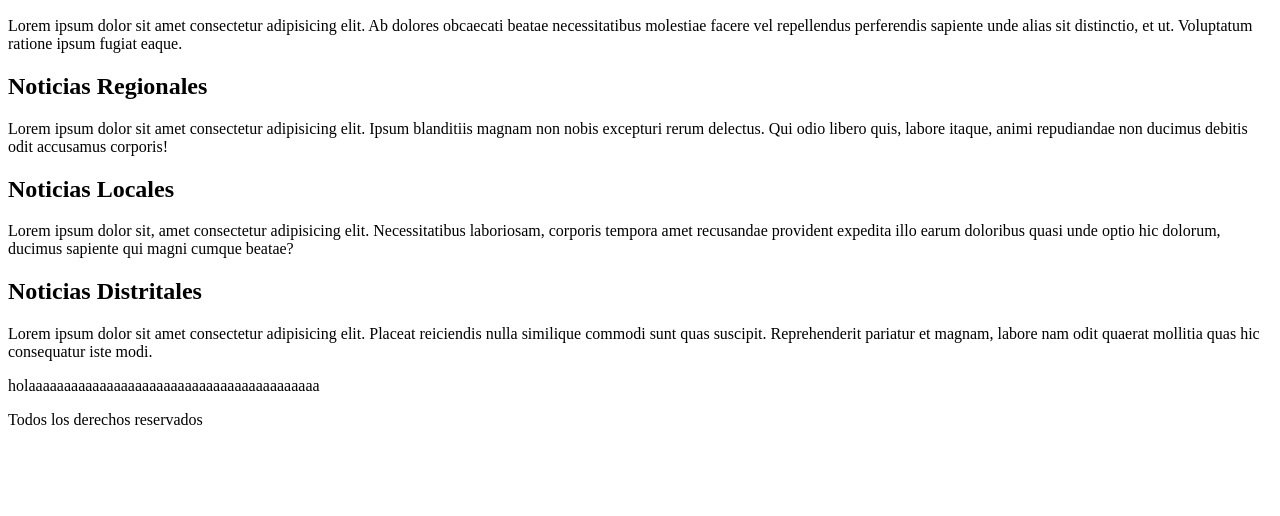
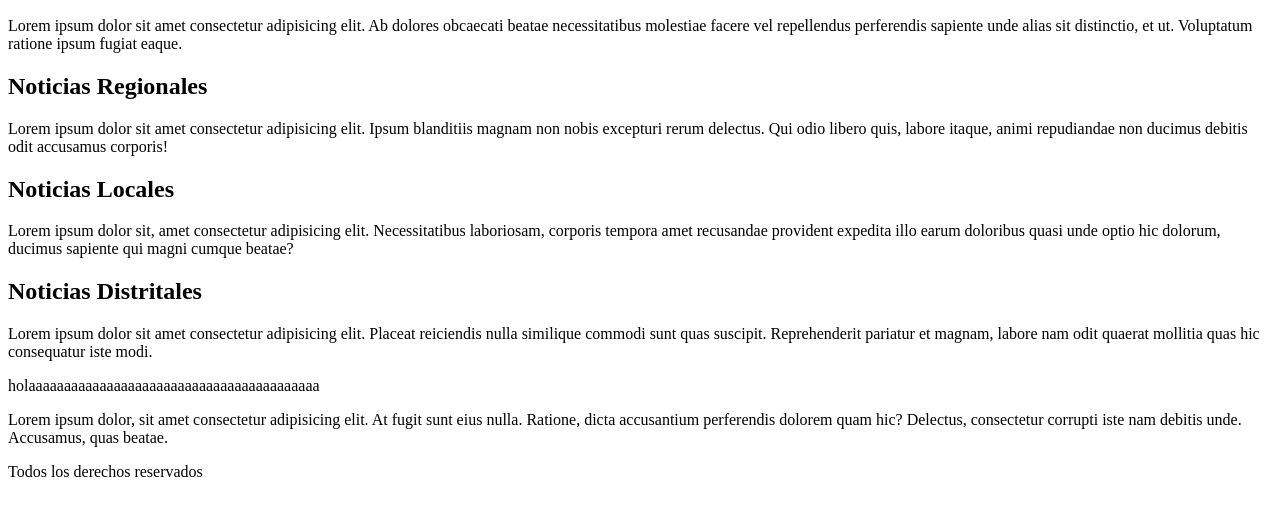
Before and after one commit to DafneyMiyashiro04/Web2025unamad, a plain HTML site: page Web2025unamad_backup/semana01/index.html in a window 1280 px wide. Shown: the part 212-728 px from the top of the page. Drawn offline with Linux system fonts and the light colour scheme.

Commit message:
Guardar cambios locales antes de pull

```diff
--- a/Web2025unamad/semana01/index.html
+++ b/Web2025unamad_backup/semana01/index.html
@@ -41,6 +41,9 @@
     <div>
         <p>holaaaaaaaaaaaaaaaaaaaaaaaaaaaaaaaaaaaaaaaaa</p>
     </div>
+
+
+    <p>Lorem ipsum dolor, sit amet consectetur adipisicing elit. At fugit sunt eius nulla. Ratione, dicta accusantium perferendis dolorem quam hic? Delectus, consectetur corrupti iste nam debitis unde. Accusamus, quas beatae.</p>
 </body>
 <footer>
     Todos los derechos reservados
```
